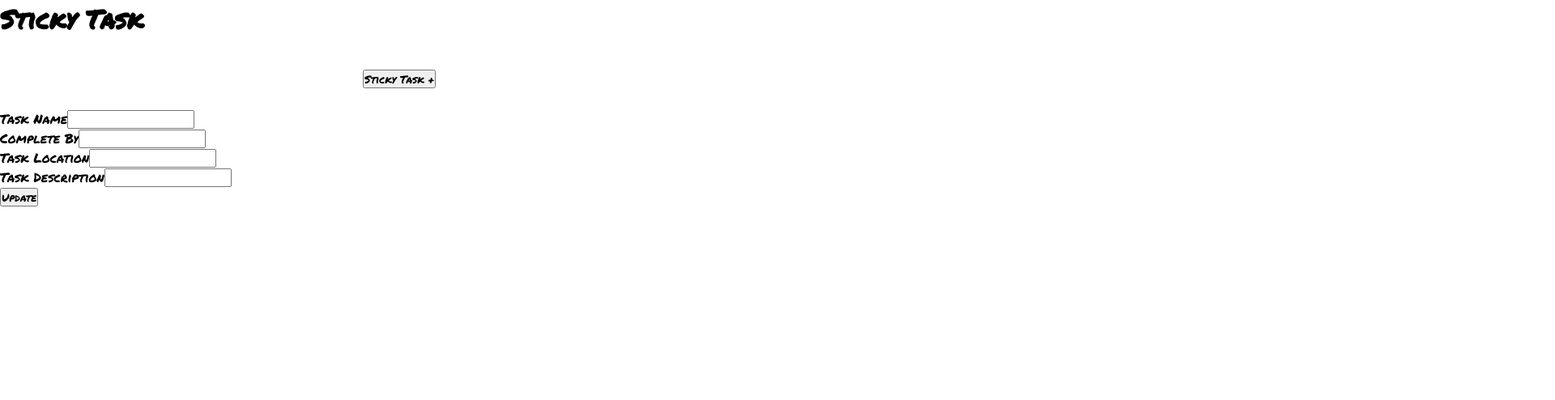
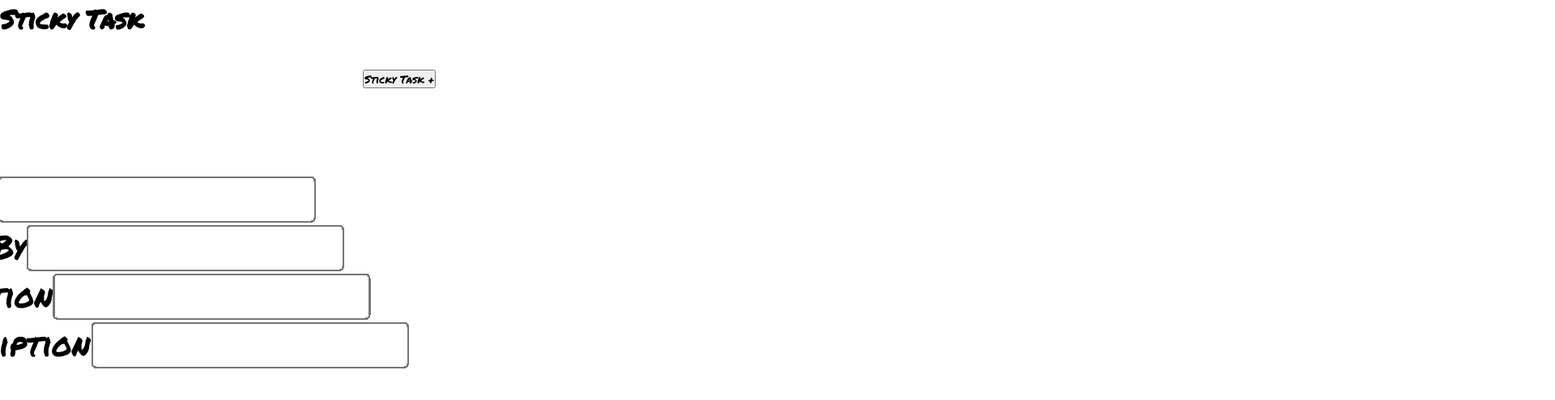
Before and after one commit to E-Shelton98/StickyTask-Frontend, a React (Create React App) app: page /edit in a window 1280 px wide. Shown: the top 494 px of the page at 81% size, 1920 px wide, since content can reach past the window. Built offline with nearby package versions, Linux system fonts and the light colour scheme; no server answers.

Commit message:
added framer motion to sticky form

```diff
--- a/src/components/StickyForm/StickyForm.js
+++ b/src/components/StickyForm/StickyForm.js
@@ -5,7 +5,7 @@ import { motion } from "framer-motion";
 import "./StickyForm.css";
 
 const StickyForm = (props) => {
-  console.log('sticky form props', props)
+  console.log("sticky form props", props);
   //State for form data
   const [formData, setFormData] = React.useState(props.sticky);
 
@@ -20,7 +20,13 @@ const StickyForm = (props) => {
     setFormData({ ...formData, [event.target.name]: event.target.value });
   };
   return (
-    <form onSubmit={() => {handleSubmit()}}>
+    <motion.form
+      onSubmit={() => {
+        handleSubmit();
+      }}
+      initial={{ y: -100 }}
+      animate={{ scale: 2.5, x: 750, y: 170 }}
+    >
       <label id="task-name">Task Name</label>
       <input
         type="text"
@@ -59,7 +65,7 @@ const StickyForm = (props) => {
       <br />
       <input id="createButton" type="submit" value={props.label} />
       {/* <input type="submit" value={props.label} /> */}
-    </form>
+    </motion.form>
   );
 };
 
```
